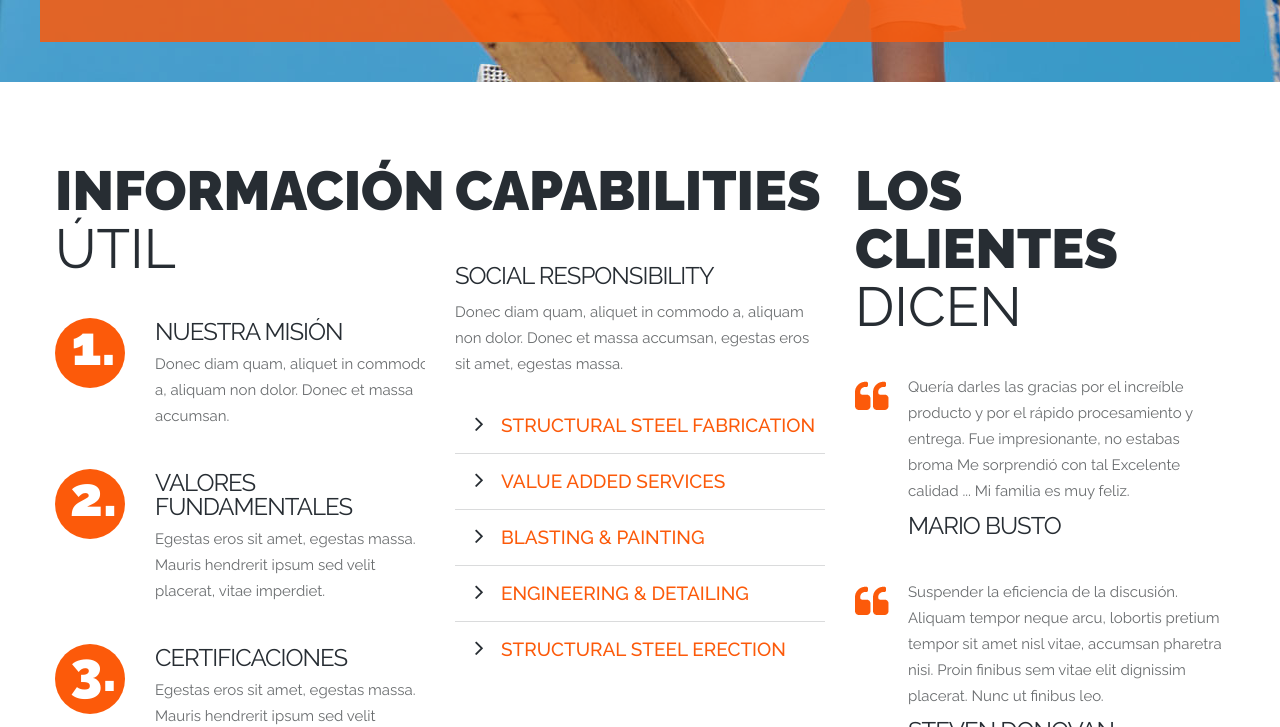
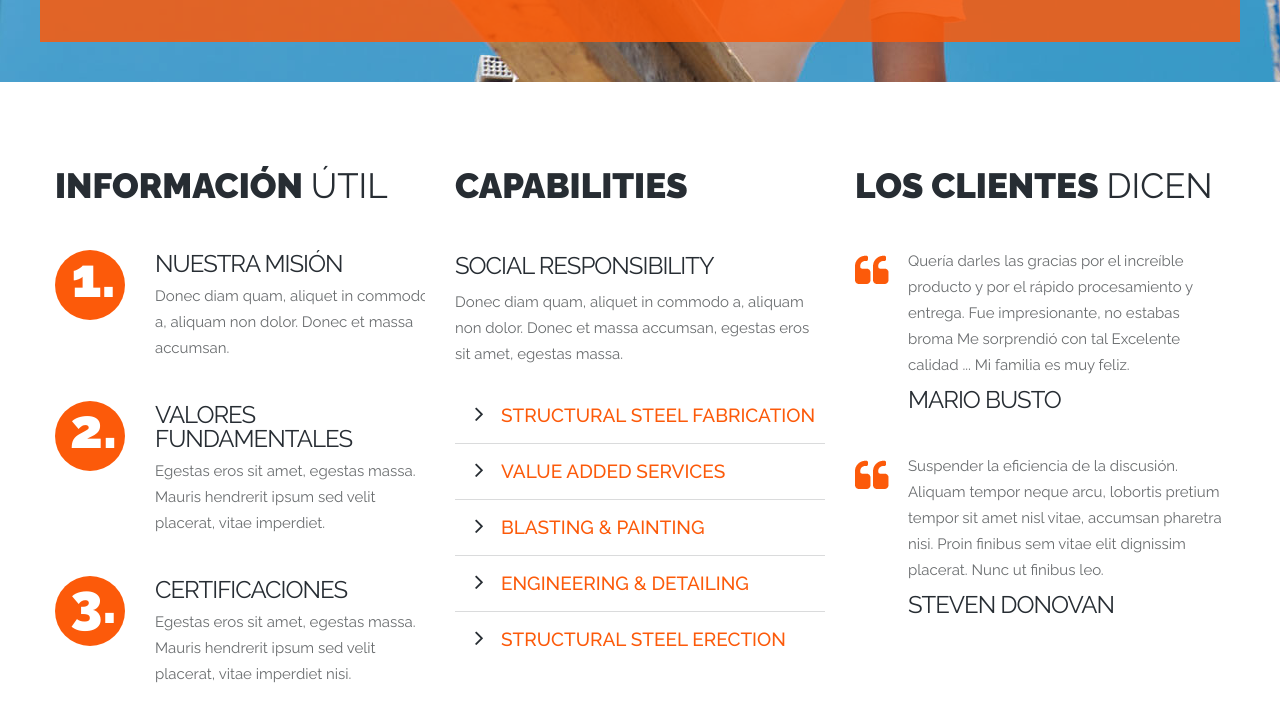
Before and after one commit to MoteCL/SanEnrique, a plain HTML site: page index-1.html in a window 1280 px wide. Shown: the part 1616-2343 px from the top of the page. Drawn offline with Linux system fonts and the light colour scheme.

Commit message:
version 1.2

```diff
--- a/index-1.html
+++ b/index-1.html
@@ -100,7 +100,7 @@
 								<ul class="rd-navbar-nav">
 									<li class="rd-nav-item"><a class="rd-nav-link" href="index.html">Inicio</a>
 									</li>
-									<li class="rd-nav-item active"><a class="rd-nav-link" href="index-1.html">Sobre Nostros</a>
+									<li class="rd-nav-item active"><a class="rd-nav-link" href="index-1.html">Sobre Nosotros</a>
 										<!-- <ul class="rd-menu rd-navbar-dropdown">
 											<li class="rd-dropdown-item"><a class="rd-dropdown-link" href="#">What We Do</a>
 											</li>
@@ -133,7 +133,7 @@
 		<div class="container">
 			<div class="row row-30">
 				<div class="col-lg-4 wow fadeInLeft">
-					<h3 class="section-title">Sobre<span> Nostros</span></h3>
+					<h3 class="section-title">Sobre<span> Nosotros</span></h3>
 					<img alt="" src="images/page-2_img01.jpg">
 					<h4>Contamos con extensa construcción electrica</h4>
 					<p>
@@ -232,7 +232,7 @@
 		<div class="container">
 			<div class="row row-30">
 				<div class="col-md-6 col-lg-4 wow fadeInLeft">
-					<h2 class="title1">información <span class="font-weight-light"> útil</span></h2>
+					<h3 class="title1">información <span class="font-weight-light"> útil</span></h3>
 					<ul class="index-list">
 						<li>
 							<div class="index-list_cnt">
@@ -261,7 +261,7 @@
 					</ul>
 				</div>
 				<div class="col-md-6 col-lg-4">
-					<h2 class="title1">CAPABILITIES</h2>
+					<h3 class="title1">CAPABILITIES</h3>
 					<h4>Social Responsibility</h4>
 					<p>
 						Donec diam quam, aliquet in commodo a, aliquam non dolor. Donec et massa accumsan, egestas eros sit amet,
@@ -276,7 +276,7 @@
 					</ul>
 				</div>
 				<div class="col-md-6 col-lg-4 wow fadeInRight">
-					<h2 class="title1">Los clientes <span class="font-weight-light"> dicen</span></h2>
+					<h3 class="title1">Los clientes <span class="font-weight-light"> dicen</span></h3>
 					<blockquote>
 						<q>
               Quería darles las gracias por el increíble producto y por el rápido procesamiento y
```
Also changed, not shown: images/ie8-panel/warning_bar_0000_us.jpg (added).
